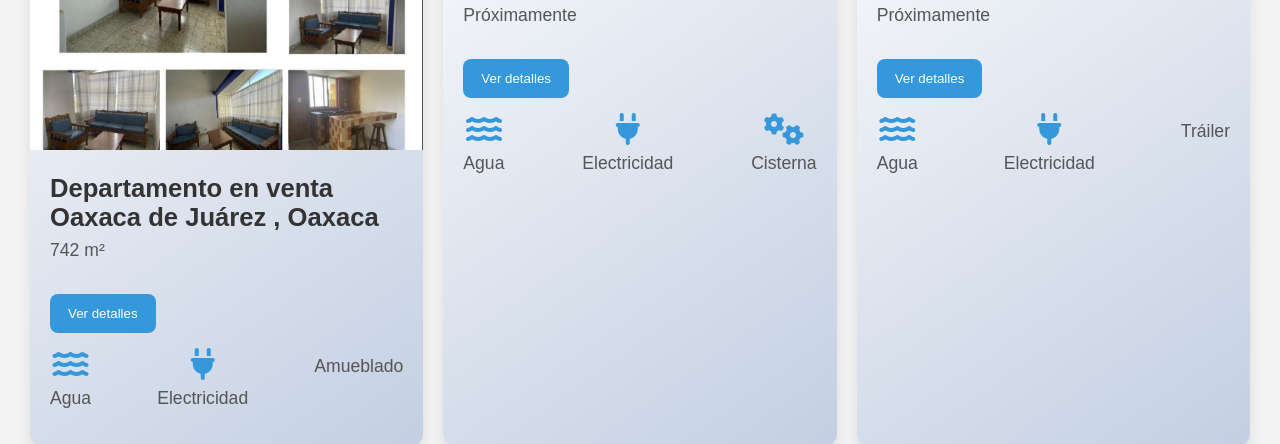
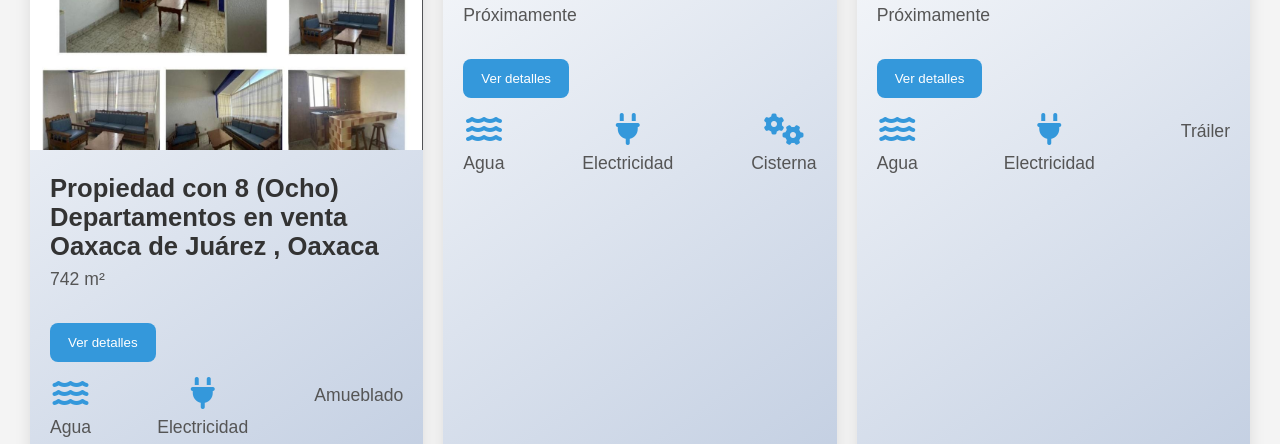
Before and after one commit to FmInmobiliariaWeb/FM_INMOBILIARIA, a plain HTML site: page VENTA.html in a window 1280 px wide. Shown: the part 100-544 px from the top of the page. Drawn offline with Linux system fonts and the light colour scheme.

Commit message:
VENTA.html

```diff
--- a/VENTA.html
+++ b/VENTA.html
@@ -330,7 +330,7 @@
             <div class="inmueble" data-id="1">
                 <img src="IMAGES/x11.jpg" alt="Inmueble 1">
                 <div class="contenido">
-                    <h3>Departamento en venta Oaxaca de Juárez , Oaxaca</h3>
+                    <h3>Propiedad con 8 (Ocho) Departamentos en venta Oaxaca de Juárez , Oaxaca</h3>
                     <p>742 m²</p>
                     <button class="btn-detalles" onclick="mostrarDetalles(1)">Ver detalles</button>
                     <div class="servicios">
@@ -466,7 +466,7 @@
     <script>
         const inmuebles = {
             1: {
-                titulo: "Departamento en venta Oaxaca de Juárez , Oaxaca",
+                titulo: "Propiedad con 8 (Ocho) Departamentos en venta Oaxaca de Juárez , Oaxaca",
                 precio: "A tratar",
                 ubicacion: "Oaxaca de Juárez , Oax.",
                 caracteristicas: ["Area total/terreno : 742 m²","Área privada : 472 m²"],
```
